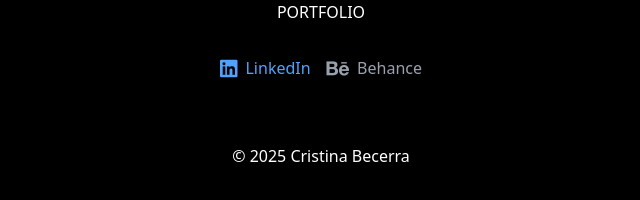
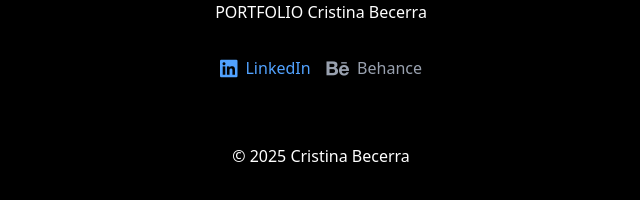
Before and after one commit to cbecerraruiz/Proyecto1, a plain HTML site: page index.html in a window 1280 px wide. Shown: the whole page, without its empty margins (319-959 px from the left). Drawn offline with nearby package versions, Linux system fonts and the light colour scheme.

Commit message:
Añadido nombre Titulo

```diff
--- a/index.html
+++ b/index.html
@@ -12,7 +12,7 @@
 <body class="bg-black text-white">
     <header class="text-center">
         <main>
-            <h1>PORTFOLIO</h1>
+            <h1>PORTFOLIO Cristina Becerra</h1>
         </main>
     </header>
     <div class="container mx-auto px-4 py-8">
```
